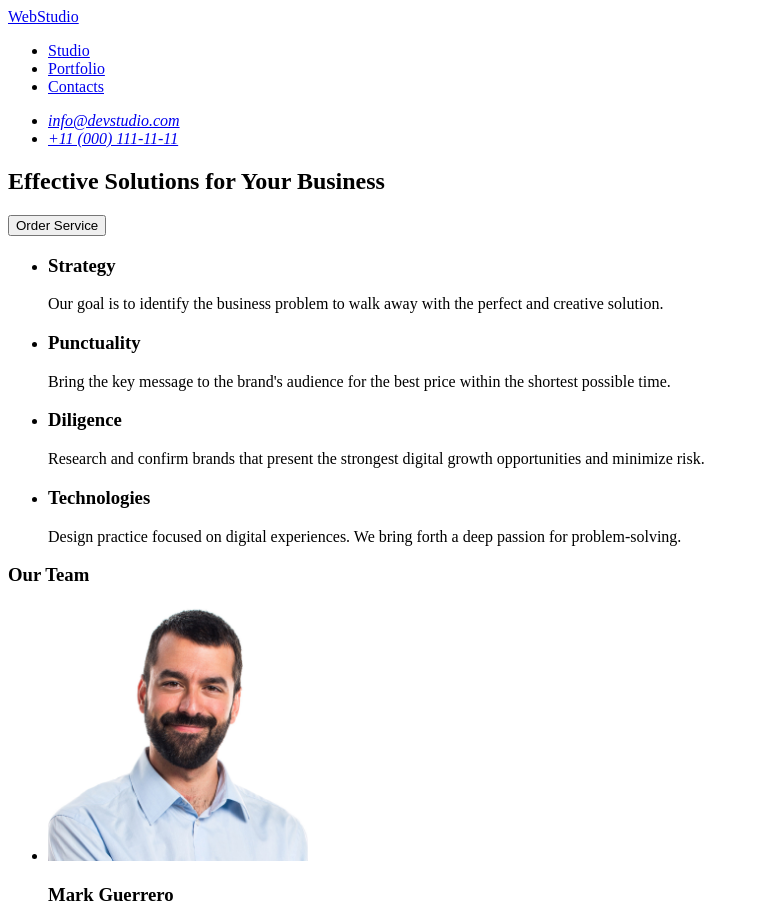
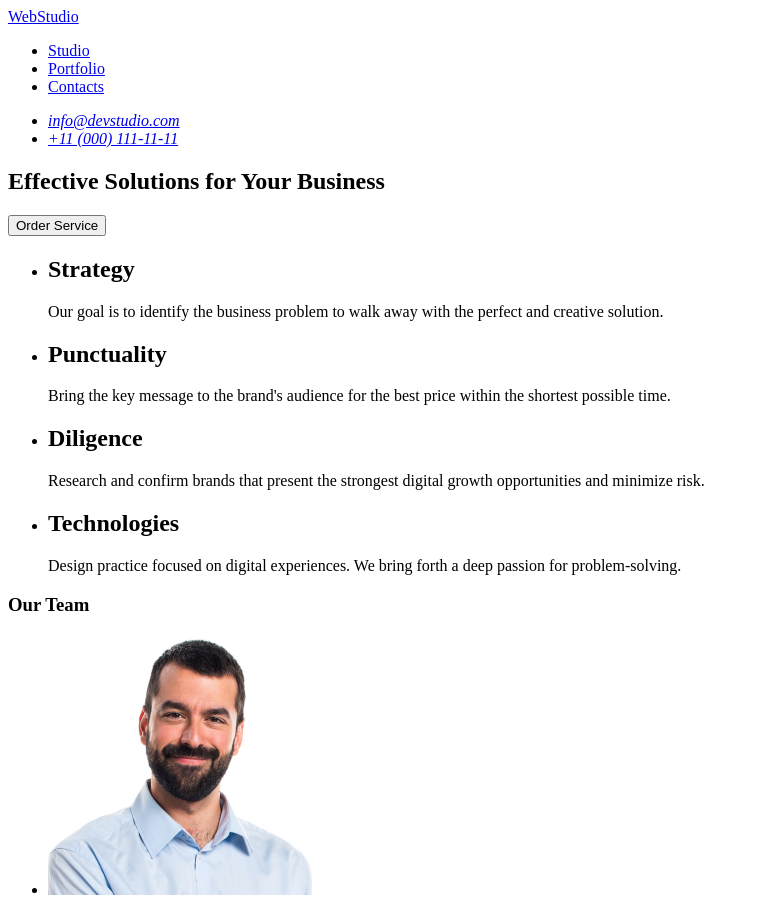
Before and after one commit to PNZ-Grizly/goit-markup-hw-01, a plain HTML site: page index.html in a window 1280 px wide. Shown: the top 909 px of the page, without its empty margins (0-759 px from the left). Drawn offline with Linux system fonts and the light colour scheme.

Commit message:
modified: index.htnl

```diff
--- a/index.html
+++ b/index.html
@@ -31,28 +31,28 @@
       <section>
         <ul>
           <li>
-            <h3>Strategy</h3>
+            <h2>Strategy</h2>
             <p>
               Our goal is to identify the business problem to walk away with the
               perfect and creative solution.
             </p>
           </li>
           <li>
-            <h3>Punctuality</h3>
+            <h2>Punctuality</h2>
             <p>
               Bring the key message to the brand's audience for the best price
               within the shortest possible time.
             </p>
           </li>
           <li>
-            <h3>Diligence</h3>
+            <h2>Diligence</h2>
             <p>
               Research and confirm brands that present the strongest digital
               growth opportunities and minimize risk.
             </p>
           </li>
           <li>
-            <h3>Technologies</h3>
+            <h2>Technologies</h2>
             <p>
               Design practice focused on digital experiences. We bring forth a
               deep passion for problem-solving.
@@ -65,22 +65,22 @@
         <h3>Our Team</h3>
         <ul>
           <li>
-            <img src="./images/TeamCard.jpg" alt="photo1" width="260" />
+            <img src="./images/TeamCard.jpg" alt="photo1" width="264" />
             <h3>Mark Guerrero</h3>
             <p>Product Designer</p>
           </li>
           <li>
-            <img src="./images/TeamCard1.jpg" alt="photo2" width="260" />
+            <img src="./images/TeamCard1.jpg" alt="photo2" width="264" />
             <h3>Tom Ford</h3>
             <p>Frontend Developer</p>
           </li>
           <li>
-            <img src="./images/TeamCard2.jpg" alt="photo3" width="260" />
+            <img src="./images/TeamCard2.jpg" alt="photo3" width="264" />
             <h3>Camila Garcia</h3>
             <p>Marketing</p>
           </li>
           <li>
-            <img src="./images/TeamCard3.jpg" alt="photo4" width="260" />
+            <img src="./images/TeamCard3.jpg" alt="photo4" width="264" />
             <h3>Daniel Wilson</h3>
             <p>UI Designer</p>
           </li>
```
